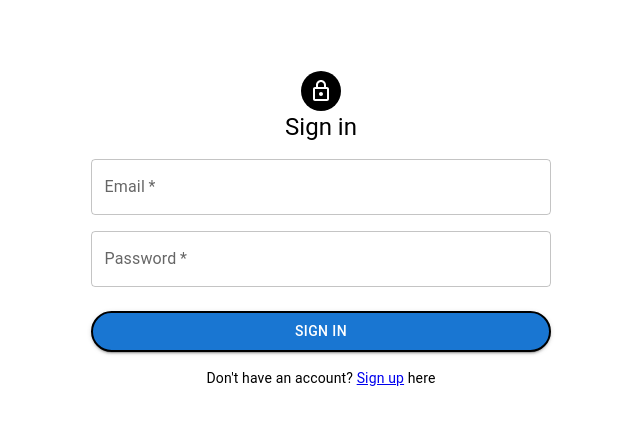
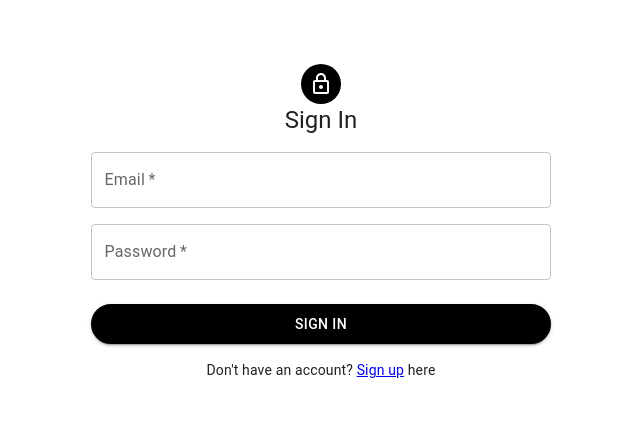
Before and after one commit to QuanPham99/web-app-hackathon, a Next.js app: page /signin in a window 1280 px wide. Shown: the top 424 px of the page, without its empty margins (319-959 px from the left). Built offline with nearby package versions, Linux system fonts and the light colour scheme.

Commit message:
Added redirect for signin

```diff
--- a/package.json
+++ b/package.json
@@ -21,7 +21,8 @@
     "next-auth": "^4.24.6",
     "react": "^18.2.0",
     "react-dom": "^18.2.0",
-    "react-icons": "^5.0.1"
+    "react-icons": "^5.0.1",
+    "react-toastify": "^10.0.4"
   },
   "devDependencies": {
     "@types/bcrypt": "^5.0.2",
--- a/src/app/layout.js
+++ b/src/app/layout.js
@@ -1,17 +1,37 @@
-import { Inter } from "next/font/google";
-import "./globals.css";
+import { Inter } from 'next/font/google';
+import './globals.css';
+import ThemeProviderClient from '@/components/providers/ThemeProviderClient';
+import { CssBaseline } from '@mui/material';
+import 'react-toastify/dist/ReactToastify.css';
+import { ToastContainer } from 'react-toastify';
 
-const inter = Inter({ subsets: ["latin"] });
+const inter = Inter({ subsets: ['latin'] });
 
 export const metadata = {
-  title: "Create Next App",
-  description: "Generated by create next app",
+  title: 'Create Next App',
+  description: 'Generated by create next app',
 };
 
 export default function RootLayout({ children }) {
   return (
-    <html lang="en">
-      <body className={inter.className}>{children}</body>
+    <html lang='en'>
+      <body className={inter.className}>
+        <ThemeProviderClient>
+          <CssBaseline />
+          <main>
+            {children}
+            <ToastContainer
+              position='top-right'
+              autoClose={3000}
+              closeOnClick
+              rtl={false}
+              pauseOnFocusLoss
+              draggable
+              theme='light'
+            />
+          </main>
+        </ThemeProviderClient>
+      </body>
     </html>
   );
 }
--- a/src/app/signin/page.js
+++ b/src/app/signin/page.js
@@ -11,10 +11,12 @@ import {
 import { LockOutlined } from '@mui/icons-material';
 import styles from './signin.module.css';
 import Link from 'next/link';
-import { signIn } from 'next-auth/react';
-import { hashPassword } from '@/utils';
+import { getSession, signIn } from 'next-auth/react';
+import { toast } from 'react-toastify';
+import { useRouter } from 'next/navigation';
 
 function SignInPage() {
+  const router = useRouter();
   const [submitting, setSubmitting] = useState(false);
   const [credentials, setCredentials] = useState({
     email: '',
@@ -46,7 +48,24 @@ function SignInPage() {
       });
 
       if (!res.ok) {
-        alert('User does not exist or password is incorrect.');
+        toast.error('User does not exist or password is incorrect.');
+      } else {
+        const session = await getSession();
+
+        // Redirect to home page
+        switch (session?.user?.role) {
+          case 'stud':
+            router.push('/student');
+            break;
+          case 'prof':
+            router.push('/professor');
+            break;
+          case 'com':
+            router.push('companyPage');
+            break;
+          default:
+            throw Error('Unknown user role.');
+        }
       }
     } finally {
       setSubmitting(false);
@@ -61,8 +80,8 @@ function SignInPage() {
             <LockOutlined />
           </Avatar>
         </center>
-        <Typography component='h1' variant='h5' disabled={submitting}>
-          {submitting ? 'Signing in...' : 'Sign in'}
+        <Typography component='h1' variant='h5'>
+          Sign In
         </Typography>
         <form
           className={styles.info_form}
@@ -110,9 +129,10 @@ function SignInPage() {
             fullWidth
             variant='contained'
             color='primary'
+            disabled={submitting}
             sx={{ border: '2px black solid', borderRadius: '24px' }}
           >
-            Sign In
+            {submitting ? 'Signing in...' : 'Sign in'}
           </Button>
           <Grid
             container
--- /dev/null
+++ b/src/components/providers/ThemeProviderClient.js
@@ -0,0 +1,18 @@
+'use client';
+import { ThemeProvider } from '@emotion/react';
+import { createTheme } from '@mui/material';
+import React from 'react';
+
+const theme = createTheme({
+  palette: {
+    primary: {
+      main: '#000000',
+    },
+  },
+});
+
+function ThemeProviderClient({ children }) {
+  return <ThemeProvider theme={theme}>{children}</ThemeProvider>;
+}
+
+export default ThemeProviderClient;
```
Also changed, not shown: 1 other file (tests, documents, lock files or other folders).
